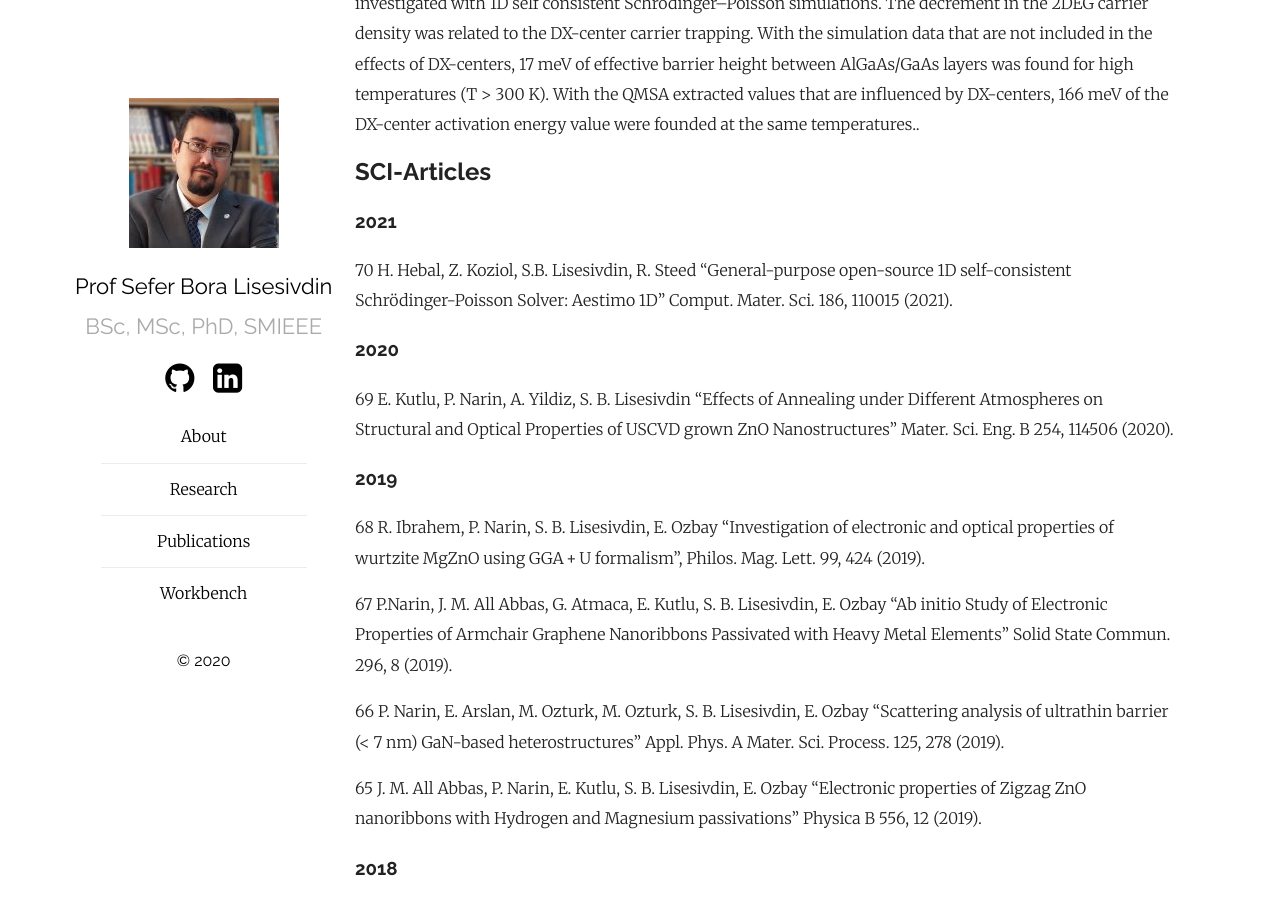
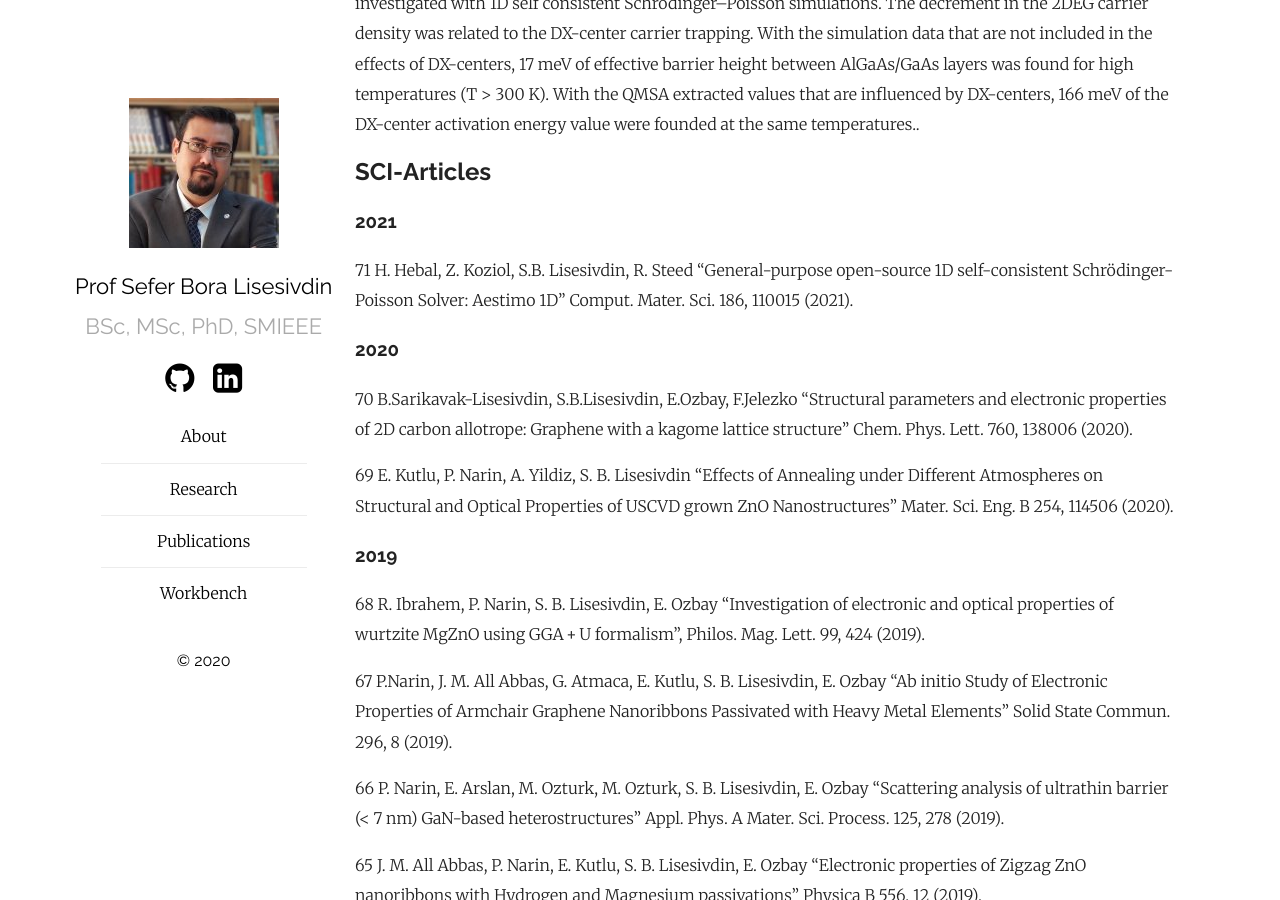
Before and after one commit to sblisesivdin/sblisesivdin.github.io, a Jekyll site: the page built from publications.md, in a window 1280 px wide and 900 px high, scrolled down 2244 px. Built offline with Jekyll 4.4.1, drawn with Linux system fonts in a browser that asks for light colours; our own code applies the rules of GitHub Pages for plain Markdown files.

Commit message:
Update publications.md

```diff
--- a/publications.md
+++ b/publications.md
@@ -39,9 +39,11 @@ Experimental Hall data that were carried out as a function of temperature (60–
 
 ### 2021
 
-70 H. Hebal, Z. Koziol, S.B. Lisesivdin, R. Steed "General-purpose open-source 1D self-consistent Schrödinger-Poisson Solver: Aestimo 1D" Comput. Mater. Sci. 186, 110015 (2021).
+71 H. Hebal, Z. Koziol, S.B. Lisesivdin, R. Steed "General-purpose open-source 1D self-consistent Schrödinger-Poisson Solver: Aestimo 1D" Comput. Mater. Sci. 186, 110015 (2021).
 
 ### 2020
+
+70 B.Sarikavak-Lisesivdin, S.B.Lisesivdin, E.Ozbay, F.Jelezko "Structural parameters and electronic properties of 2D carbon allotrope: Graphene with a kagome lattice structure" Chem. Phys. Lett. 760, 138006 (2020).
 
 69 E. Kutlu, P. Narin, A. Yildiz, S. B. Lisesivdin "Effects of Annealing under Different Atmospheres on Structural and Optical Properties of USCVD grown ZnO Nanostructures" Mater. Sci. Eng. B 254, 114506 (2020).
 
```
